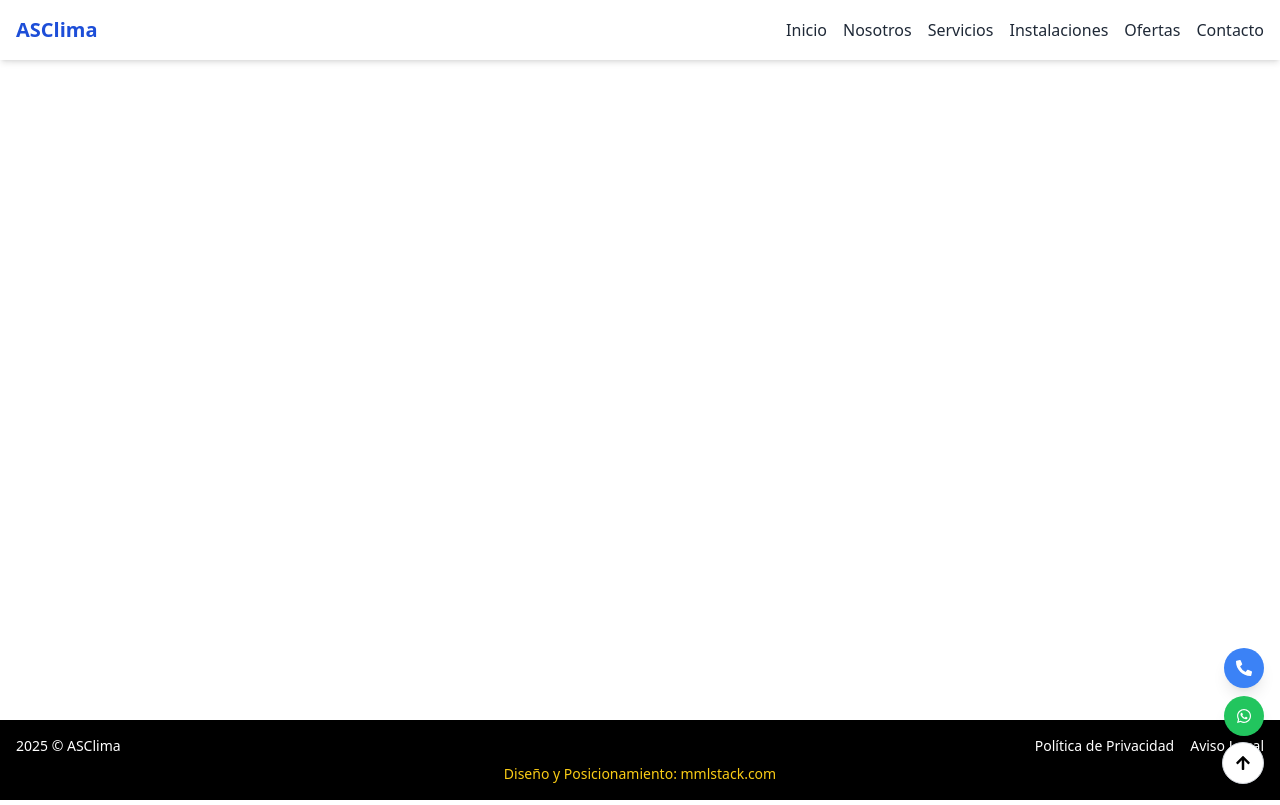
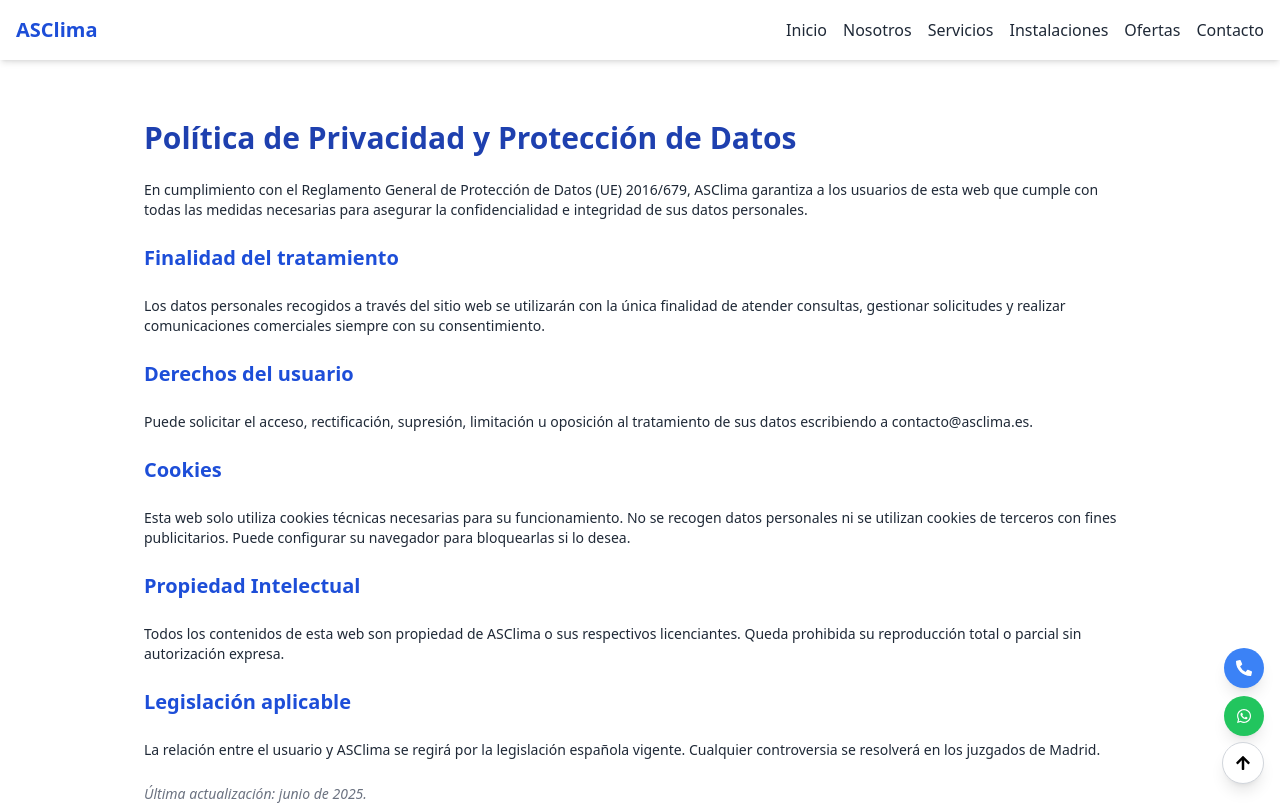
Before and after one commit to MarianDark/asclima, a React (Vite) app in the folder frontend/: page /politica-privacidad in a window 1280 px wide. Shown: the top 805 px of the page. Built offline with nearby package versions, Linux system fonts and the light colour scheme.

Commit message:
Subo politicas de privacidad

```diff
--- a/frontend/src/App.jsx
+++ b/frontend/src/App.jsx
@@ -6,6 +6,7 @@ import Servicios from "./pages/Servicios";
 import Instalaciones from "./pages/Instalaciones";
 import Ofertas from "./pages/Ofertas";
 import Contacto from "./pages/Contacto";
+import PoliticaPrivacidad from "./pages/PoliticaPrivacidad";
 
 export default function App() {
   return (
@@ -18,6 +19,7 @@ export default function App() {
           <Route path="/instalaciones" element={<Instalaciones />} />
           <Route path="/ofertas" element={<Ofertas />} />
           <Route path="/contacto" element={<Contacto />} />
+          <Route path="/politica-privacidad" element={<PoliticaPrivacidad />} />
         </Routes>
       </Layout>
     </BrowserRouter>
--- a/frontend/src/components/Footer.jsx
+++ b/frontend/src/components/Footer.jsx
@@ -1,11 +1,13 @@
+import { Link } from "react-router-dom";
+
 export default function Footer() {
   return (
     <footer className="bg-black text-white text-sm p-4 mt-10">
       <div className="max-w-7xl mx-auto flex flex-col sm:flex-row justify-between items-center">
         <p>2025 © ASClima</p>
         <div className="flex gap-4 mt-2 sm:mt-0">
-          <a href="#">Política de Privacidad</a>
-          <a href="#">Aviso Legal</a>
+          <Link to="/politica-privacidad">Política de Privacidad</Link>
+          <a href="#">Aviso Legal</a> {/* Puedes crear este igual más adelante */}
         </div>
       </div>
       <p className="text-center mt-2 text-yellow-400">
--- /dev/null
+++ b/frontend/src/pages/PoliticaPrivacidad.jsx
@@ -0,0 +1,40 @@
+export default function PoliticaPrivacidad() {
+  return (
+    <div className="mt-20 px-4 py-10 max-w-5xl mx-auto text-sm text-gray-800 space-y-6">
+      <h1 className="text-3xl font-bold text-blue-800 mb-6">Política de Privacidad y Protección de Datos</h1>
+
+      <p>
+        En cumplimiento con el Reglamento General de Protección de Datos (UE) 2016/679, ASClima garantiza a los usuarios de esta web que cumple con todas las medidas necesarias para asegurar la confidencialidad e integridad de sus datos personales.
+      </p>
+
+      <h2 className="text-xl font-semibold text-blue-700">Finalidad del tratamiento</h2>
+      <p>
+        Los datos personales recogidos a través del sitio web se utilizarán con la única finalidad de atender consultas, gestionar solicitudes y realizar comunicaciones comerciales siempre con su consentimiento.
+      </p>
+
+      <h2 className="text-xl font-semibold text-blue-700">Derechos del usuario</h2>
+      <p>
+        Puede solicitar el acceso, rectificación, supresión, limitación u oposición al tratamiento de sus datos escribiendo a contacto@asclima.es.
+      </p>
+
+      <h2 className="text-xl font-semibold text-blue-700">Cookies</h2>
+      <p>
+        Esta web solo utiliza cookies técnicas necesarias para su funcionamiento. No se recogen datos personales ni se utilizan cookies de terceros con fines publicitarios. Puede configurar su navegador para bloquearlas si lo desea.
+      </p>
+
+      <h2 className="text-xl font-semibold text-blue-700">Propiedad Intelectual</h2>
+      <p>
+        Todos los contenidos de esta web son propiedad de ASClima o sus respectivos licenciantes. Queda prohibida su reproducción total o parcial sin autorización expresa.
+      </p>
+
+      <h2 className="text-xl font-semibold text-blue-700">Legislación aplicable</h2>
+      <p>
+        La relación entre el usuario y ASClima se regirá por la legislación española vigente. Cualquier controversia se resolverá en los juzgados de Madrid.
+      </p>
+
+      <p className="mt-6 text-sm text-gray-500 italic">
+        Última actualización: junio de 2025.
+      </p>
+    </div>
+  );
+}
```
